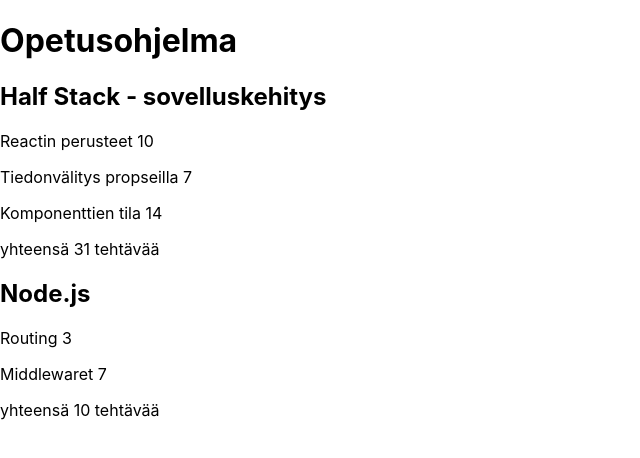
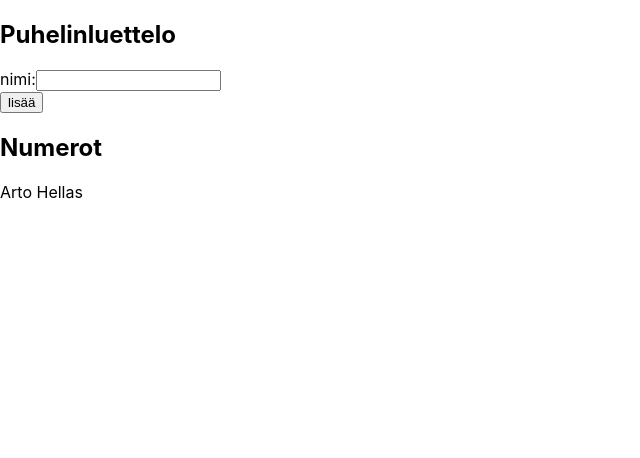
Before and after one commit to doc97/FullStack-2019, a React (Create React App) app in the folder osa2/: page / in a window 1280 px wide. Shown: the top 458 px of the page, without its empty margins (0-640 px from the left). Built offline with nearby package versions, Linux system fonts and the light colour scheme.

Commit message:
osa2: 2.6, 2.7

```diff
--- /dev/null
+++ b/osa2/src/components/PhoneBook/App.js
@@ -0,0 +1,46 @@
+import React, { useState } from 'react'
+import Persons from './Persons'
+
+const App = () => {
+  const [ persons, setPersons ] = useState([
+    { name: 'Arto Hellas' }
+  ])
+  const [ newName, setNewName ] = useState('')
+
+  const addPerson = (event) => {
+    event.preventDefault()
+
+    if (persons.some((person) => person.name === newName)) {
+      alert(`'${newName}' is already in the phone book!`)
+      return;
+    }
+
+    const personObj = { name: newName }
+    setPersons(persons.concat(personObj))
+    setNewName('')
+  }
+
+  const handleNameChange = (event) => setNewName(event.target.value)
+
+  return (
+    <div>
+      <h2>Puhelinluettelo</h2>
+      <form onSubmit={addPerson}>
+        <div>
+          nimi:
+          <input
+            value={newName}
+            onChange={handleNameChange}
+          />
+        </div>
+        <div>
+          <button type="submit">lisää</button>
+        </div>
+      </form>
+      <h2>Numerot</h2>
+      <Persons persons={persons} />
+    </div>
+  )
+}
+
+export default App
--- /dev/null
+++ b/osa2/src/components/PhoneBook/Person.js
@@ -0,0 +1,9 @@
+import React from 'react';
+
+const Person = ({person}) => (
+  <div>
+    <p>{person.name}</p>
+  </div>
+)
+
+export default Person
--- /dev/null
+++ b/osa2/src/components/PhoneBook/Persons.js
@@ -0,0 +1,13 @@
+import React from 'react'
+import Person from './Person'
+
+const Persons = ({persons}) => {
+  const elems = () => persons.map(p => <Person key={p.name} person={p} />)
+  return (
+    <div>
+      {elems()}
+    </div>
+  )
+}
+
+export default Persons
--- a/osa2/src/index.js
+++ b/osa2/src/index.js
@@ -1,6 +1,6 @@
 import React from 'react';
 import ReactDOM from 'react-dom';
-import App from './components/Course/App'
+import App from './components/PhoneBook/App'
 import './index.css';
 
 ReactDOM.render(<App />, document.getElementById('root'));
```
